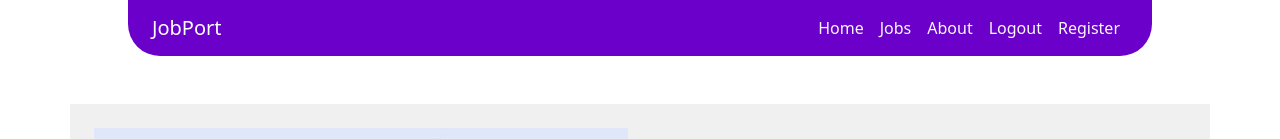
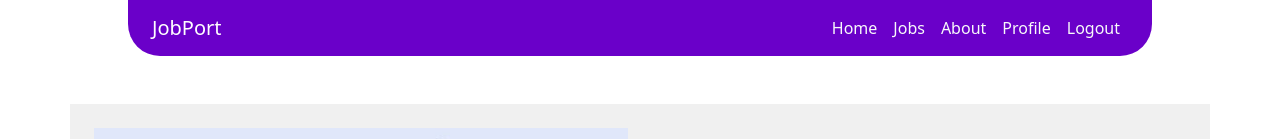
Before and after one commit to smithirpara14/JobPort, a React (Create React App) app in the folder front-end/: page /login in a window 1280 px wide. Shown: the top 139 px of the page. Built offline with nearby package versions, Linux system fonts and the light colour scheme; sample sign-in values are in the browser's storage.

Commit message:
header refresh step-1

```diff
--- a/front-end/src/components/header.jsx
+++ b/front-end/src/components/header.jsx
@@ -1,7 +1,8 @@
 import React from "react";
 import { Navbar, Nav } from "react-bootstrap";
 import "bootstrap/dist/css/bootstrap.min.css";
-import { isAuthenticated} from "../controllers/auth";
+import { isAuthenticated } from "../controllers/auth";
+
 const Header = () => {
   return (
     <Navbar
@@ -31,19 +32,25 @@ const Header = () => {
           </Nav.Link>
           {
             isAuthenticated() ? (
+              <>
+                <Nav.Link href="/profile" className="text-light">
+                  Profile
+                </Nav.Link>
                 <Nav.Link href="/logout" className="text-light">
                   Logout
                 </Nav.Link>
+              </>
             ) : (
+              <>
                 <Nav.Link href="/login" className="text-light">
                   Login
                 </Nav.Link>
-              )
-
-          }
                 <Nav.Link href="/register" className="text-light">
                   Register
                 </Nav.Link>
+              </>
+            )
+          }
         </Nav>
       </Navbar.Collapse>
     </Navbar>
--- a/front-end/src/components/logout.jsx
+++ b/front-end/src/components/logout.jsx
@@ -13,6 +13,4 @@ const Logout = () => {
 
 };
 
-
-
 export default Logout;
```
Also changed, not shown: front-end/src/components/userLogin.jsx (line endings or trailing spaces). Lines whose indentation alone changed are shown as unchanged.
